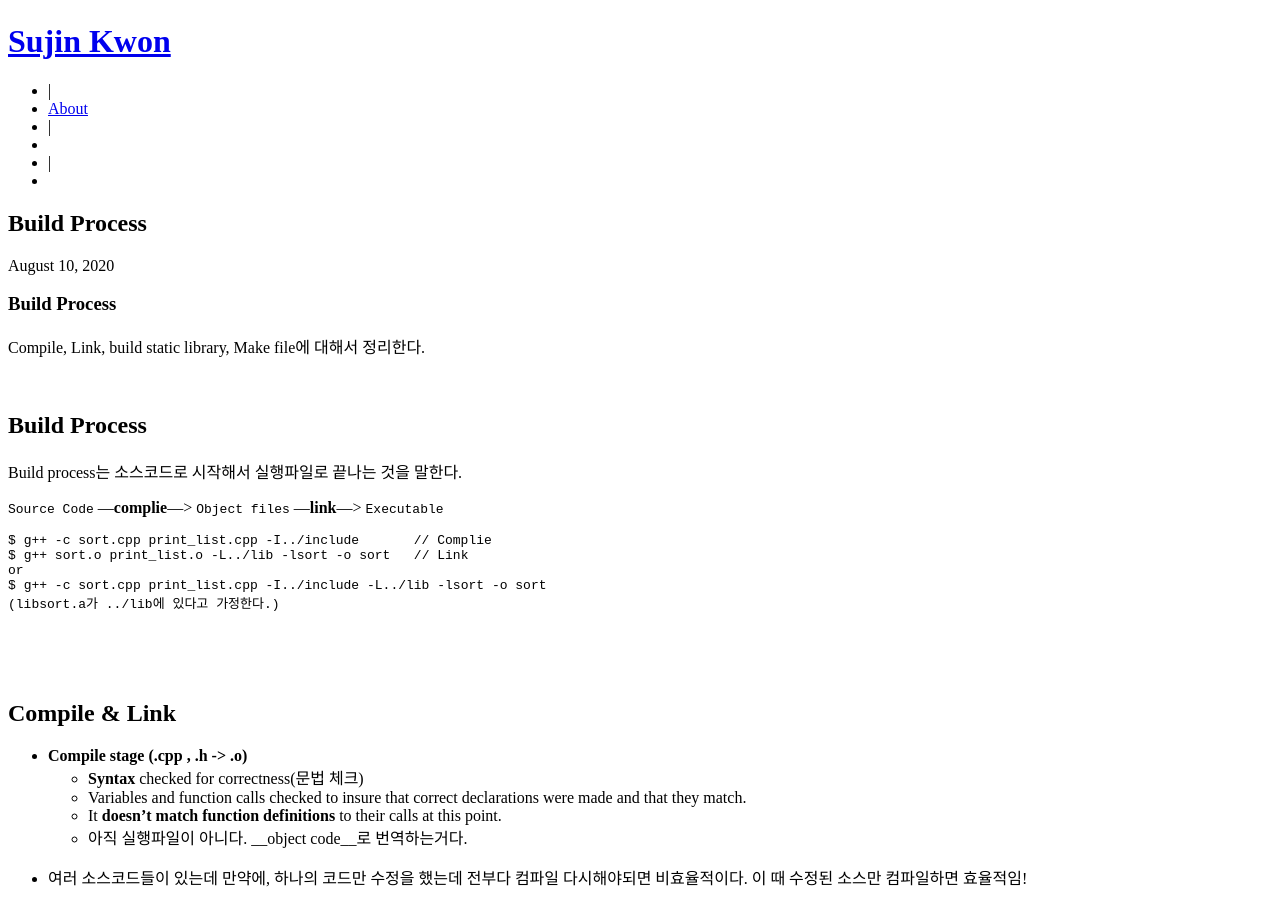
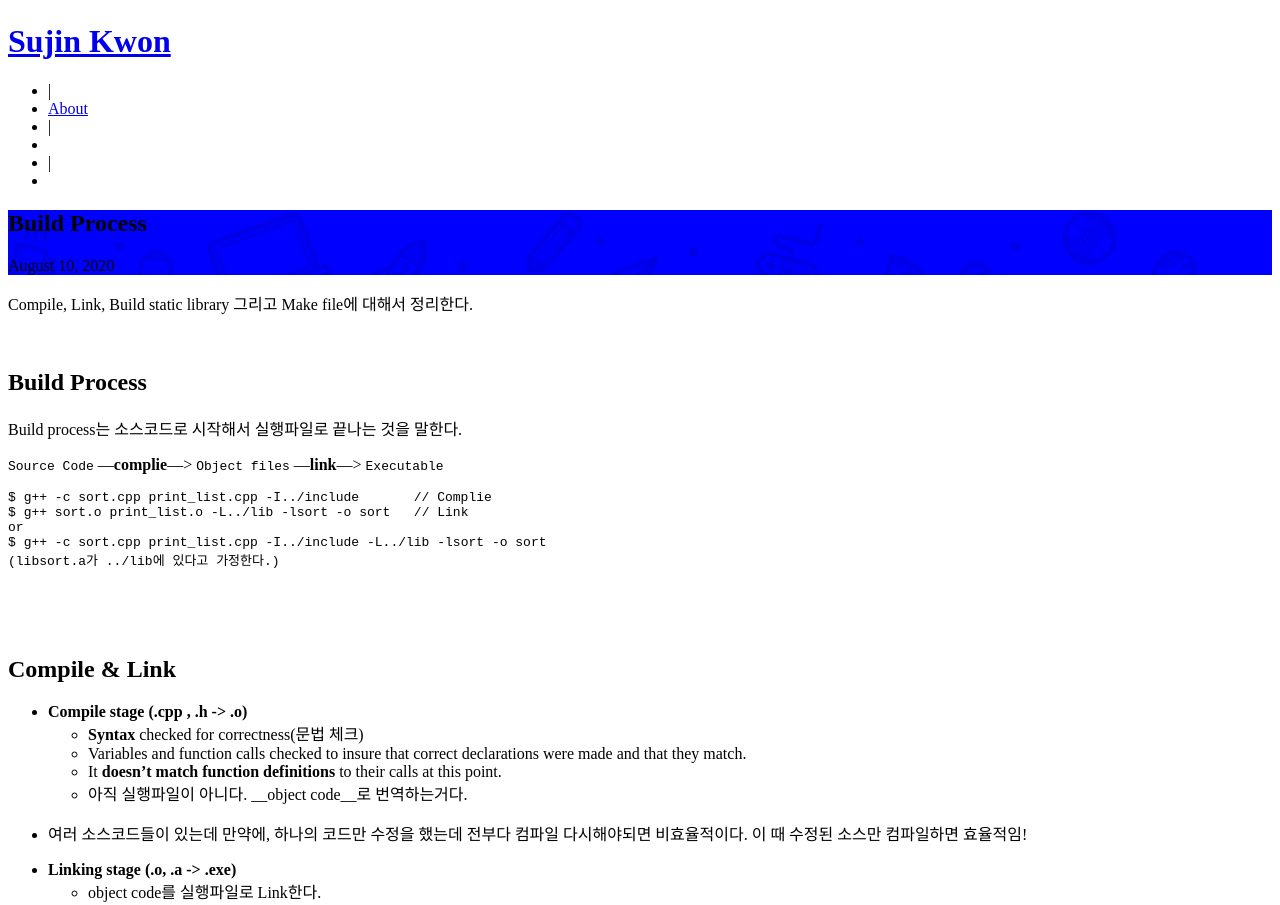
Before and after one commit to kksj216/kksj216-2.github.io, a Jekyll site: the page built from _posts/2020-08-10-build_process.md, in a window 1280 px wide. Shown: the part 622-1527 px from the top of the page. Built offline with Jekyll 4.4.1, drawn with Linux system fonts in a browser that asks for light colours.

Commit message:
change color

```diff
--- a/_posts/2020-08-10-build_process.md
+++ b/_posts/2020-08-10-build_process.md
@@ -2,14 +2,12 @@
 layout: post
 title: <DS> Build Process
 tags: [DS]
-
+color: blue
 ---
 
 
 
-# Build Process
-
-Compile, Link, build static library, Make file에 대해서 정리한다.
+Compile, Link, Build static library 그리고 Make file에 대해서 정리한다.
 
 <br>
 
@@ -82,7 +80,8 @@
 
 - __Naming convention:__ `lib`로 시작해서 `.a`로 끝나게 해야 한다.
 - `ar` 명령어를 사용해서 object file로 부터 archive file이 만들어질 수 있다.
-  - ex) `$ ar cr libsort.a bubble.o insertion.o quicksort.o selection.o`
+
+- ex) `$ ar cr libsort.a bubble.o insertion.o quicksort.o selection.o`
 
 - __ar 옵션__
 
```
Also changed, not shown: _posts/2020-08-09-ds_sort.md (+1 -0 lines), _posts/2020-08-13-gitstash.md (+4 -0 lines).
